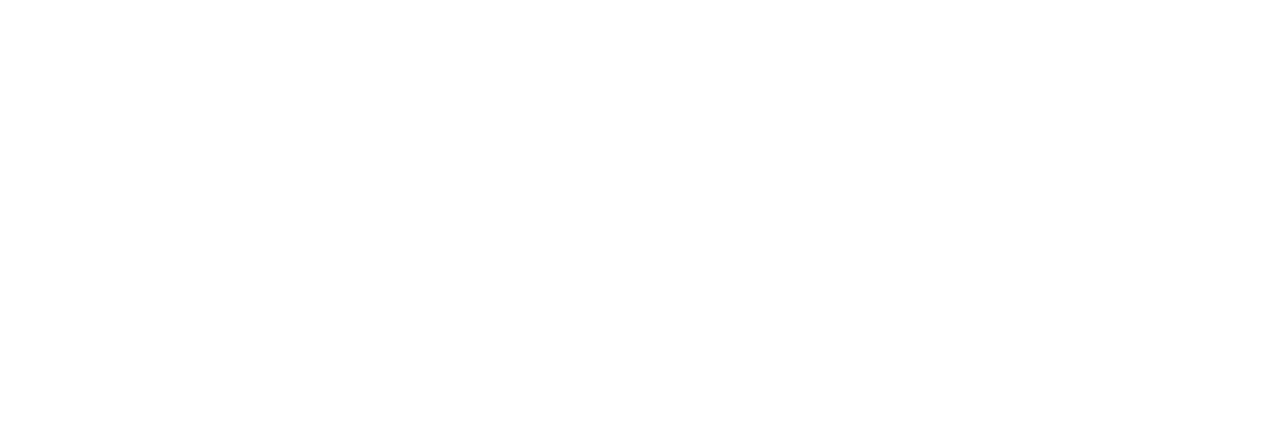
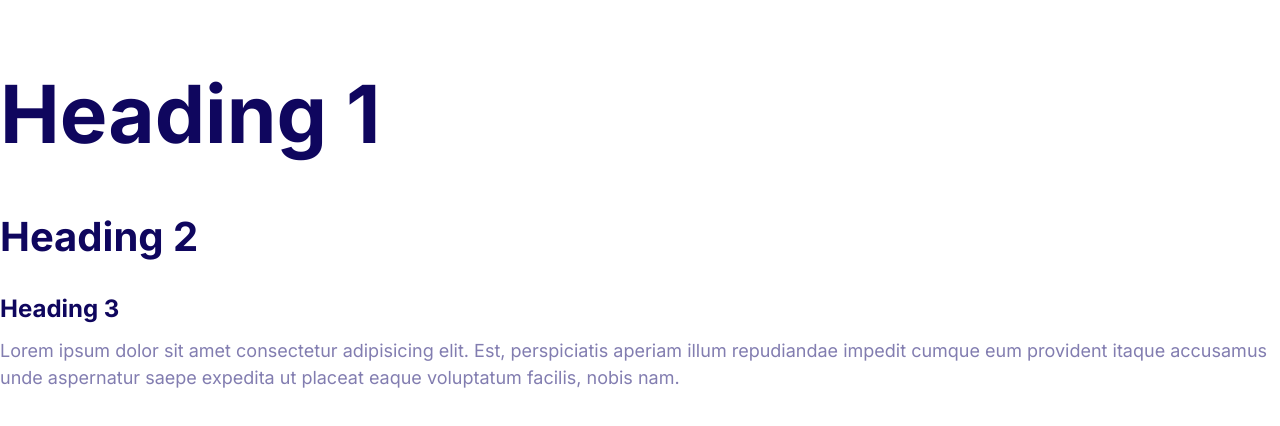
Before and after one commit to asm7979/Alify, a plain HTML site: page index.html in a window 1280 px wide. Drawn offline with Linux system fonts and the light colour scheme.

Commit message:
typography defined.

```diff
--- a/css/styles.css
+++ b/css/styles.css
@@ -5,3 +5,53 @@
     --color-heading: #0f065e;
     --color-body: #827db0;
 }
+
+html{
+    font-size: 62.5%;
+}
+
+body{
+    font-family: 'Inter',Arial, Helvetica, sans-serif;
+    font-size: 2.4rem;
+    color: var(--color-body);
+    line-height: 1.5;
+}
+
+h1, h2, h3{
+    color: var(--color-heading);
+    margin-bottom: 1rem;
+}
+
+h1{
+    font-size: 7rem;
+}
+
+h2{
+    font-size: 4rem;
+}
+
+h3{
+    font-size: 3rem;
+}
+
+p{
+    margin-top: 0;
+}
+
+@media screen and (min-width: 1024px) {
+    body{
+        font-size: 1.8rem;
+    }
+
+    h1{
+        font-size: 8rem;
+    }
+
+    h2{
+        font-size: 4rem;
+    }
+
+    h3{
+        font-size: 2.4rem;
+    }
+}
--- a/index.html
+++ b/index.html
@@ -1,13 +1,27 @@
 <!DOCTYPE html>
 <html lang="en">
-<head>
-    <meta charset="UTF-8">
-    <meta name="viewport" content="width=device-width, initial-scale=1.0">
+  <head>
+    <meta charset="UTF-8" />
+    <meta name="viewport" content="width=device-width, initial-scale=1.0" />
     <title>Document</title>
-    <link rel="stylesheet" href="css/normalize.css">
-    <link rel="stylesheet" href="css/styles.css">
-</head>
-<body>
-
-</body>
+    <link rel="preconnect" href="https://fonts.googleapis.com" />
+    <link rel="preconnect" href="https://fonts.gstatic.com" crossorigin />
+    <link
+      href="https://fonts.googleapis.com/css2?family=Inter:wght@400;700&display=optional"
+      rel="stylesheet"
+    />
+    <link rel="stylesheet" href="css/normalize.css" />
+    <link rel="stylesheet" href="css/styles.css" />
+  </head>
+  <body>
+    <h1>Heading 1</h1>
+    <h2>Heading 2</h2>
+    <h3>Heading 3</h3>
+    <p>
+      Lorem ipsum dolor sit amet consectetur adipisicing elit. Est, perspiciatis
+      aperiam illum repudiandae impedit cumque eum provident itaque accusamus
+      unde aspernatur saepe expedita ut placeat eaque voluptatum facilis, nobis
+      nam.
+    </p>
+  </body>
 </html>
```
